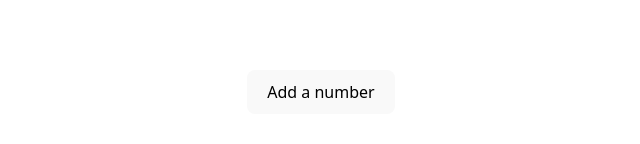
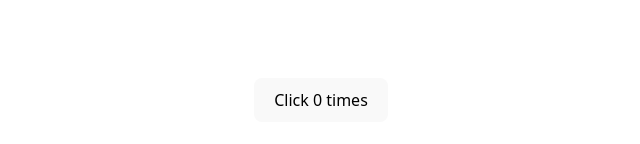
Before and after one commit to reinertisa/advanced-react-hooks, a React (Vite) app: page / in a window 1280 px wide. Shown: the part 300-444 px from the top of the page, without its empty margins (319-959 px from the left). Built offline with nearby package versions, Linux system fonts and the light colour scheme.

Commit message:
feat(website): useEffect after render

```diff
--- a/src/App.jsx
+++ b/src/App.jsx
@@ -1,16 +1,10 @@
 import './App.css'
-import Counter1 from "./components/usestate/Counter1.jsx";
-import Counter2 from "./components/usestate/Counter2.jsx";
-import InputText from "./components/usestate/InputText.jsx";
-import AddNumber from "./components/usestate/AddNumber.jsx";
+import DocumentTitle1 from "./components/useeffect/DocumentTitle1.jsx";
 
 export default function App() {
   return (
       <div>
-          {/*<Counter1 />*/}
-          {/*<Counter2 />*/}
-          {/*<InputText />*/}
-          <AddNumber />
+          <DocumentTitle1 />
       </div>
   )
 }
--- /dev/null
+++ b/src/components/useeffect/DocumentTitle1.jsx
@@ -0,0 +1,16 @@
+import {useState, useEffect} from 'react';
+export default function DocumentTitle1() {
+    const [count, setCount] = useState(0);
+
+    useEffect(() => {
+        document.title = `You clicked ${count} times`;
+    }, [count]);
+
+    const incrementCount = () => setCount(count + 1);
+
+    return (
+        <div>
+            <button onClick={incrementCount}>Click {count} times</button>
+        </div>
+    )
+}
```
